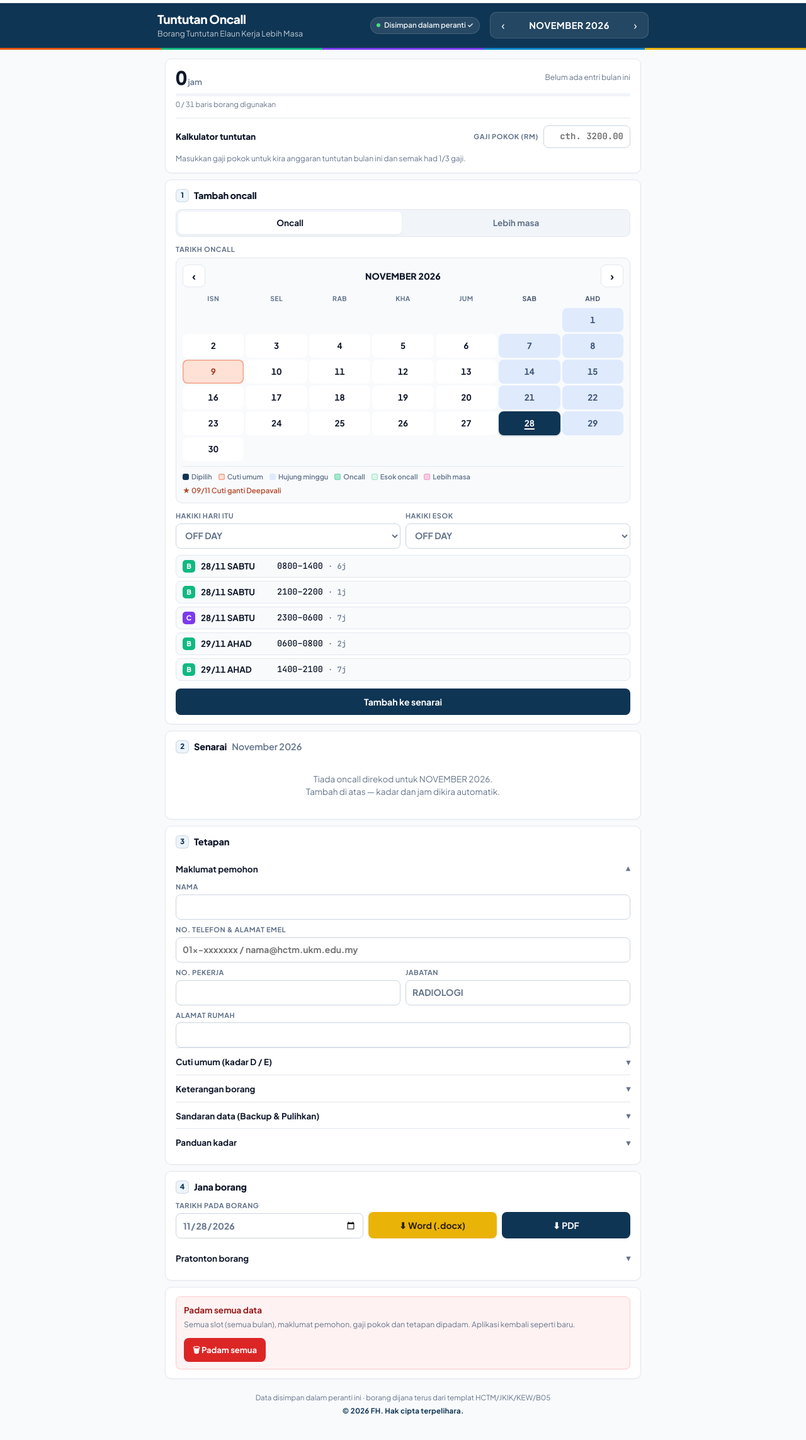
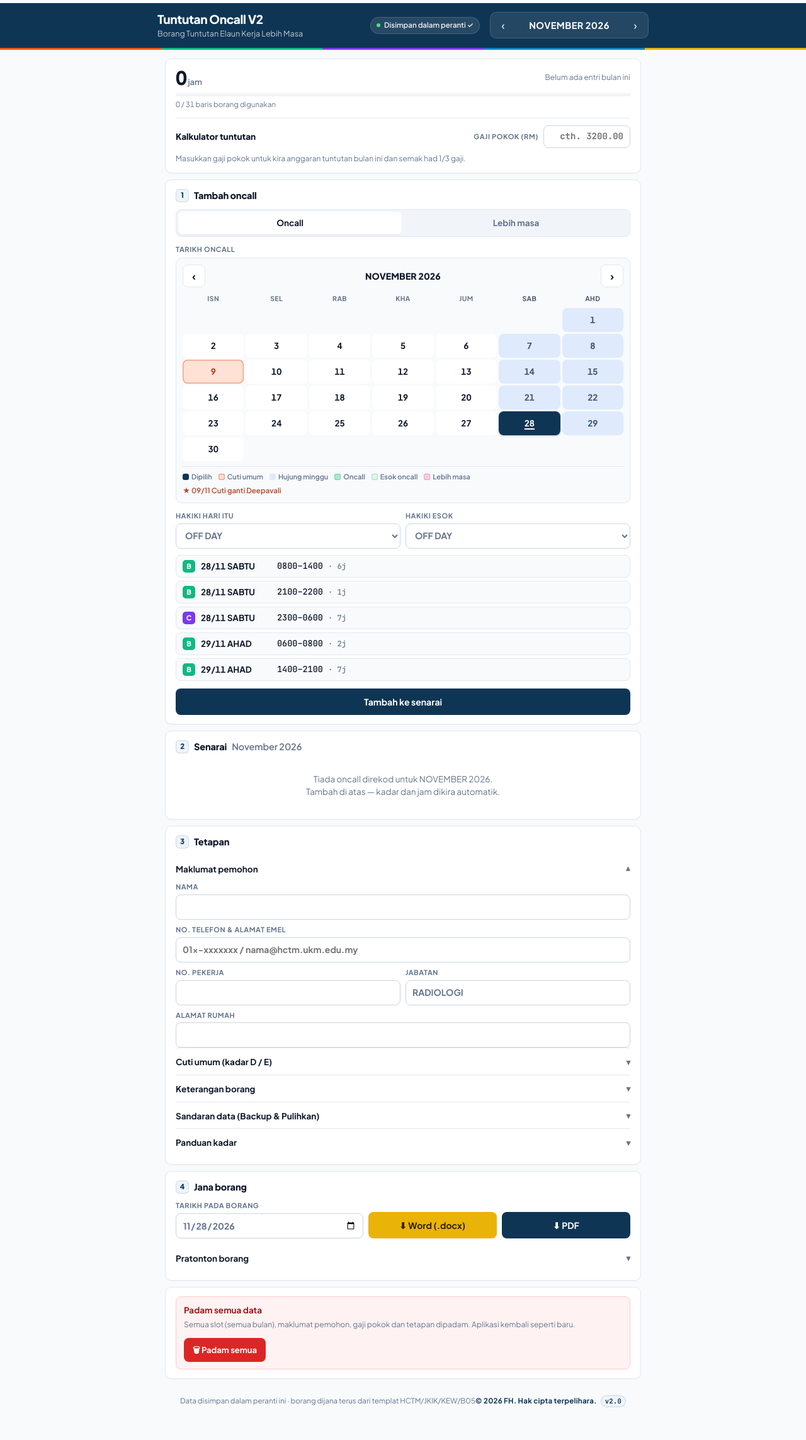
Before and after one commit to radiologyhctm/radiologyoncall, a plain HTML site: page index.html in a window 1280 px wide. Shown: the part 46-2332 px from the top of the page at 63% size. Drawn offline with nearby package versions, Linux system fonts and the light colour scheme.

Commit message:
Release v2.0: Tuntutan Oncall V2 heading, footer version badge, and cache busting

```diff
--- a/index.html
+++ b/index.html
@@ -3,7 +3,7 @@
 <head>
 <meta charset="utf-8">
 <meta name="viewport" content="width=device-width, initial-scale=1">
-<title>Tuntutan Oncall – Borang Kerja Lebih Masa</title>
+<title>Tuntutan Oncall V2 – Borang Kerja Lebih Masa</title>
 <meta name="theme-color" content="#0f3554">
 <meta name="apple-mobile-web-app-capable" content="yes">
 <meta name="mobile-web-app-capable" content="yes">
@@ -15,7 +15,7 @@
 <link href="https://fonts.googleapis.com/css2?family=Plus+Jakarta+Sans:wght@400;500;600;700;800&family=JetBrains+Mono:wght@500;700&display=swap" rel="stylesheet">
 <script src="https://cdnjs.cloudflare.com/ajax/libs/jszip/3.10.1/jszip.min.js"></script>
 <script src="https://cdnjs.cloudflare.com/ajax/libs/jspdf/2.5.1/jspdf.umd.min.js"></script>
-<link rel="stylesheet" href="style.css">
+<link rel="stylesheet" href="style.css?v=2.0">
 </head>
 <body>
 <div class="logobar"><div class="wrap lb">
@@ -28,7 +28,7 @@
   <div class="wrap">
     <div class="brand">
       <div>
-        <h1>Tuntutan Oncall</h1>
+        <h1>Tuntutan Oncall V2</h1>
         <p>Borang Tuntutan Elaun Kerja Lebih Masa</p>
       </div>
       <span class="save" id="saveState">Memuatkan…</span>
@@ -202,13 +202,13 @@
       <button class="btn" id="wipeAll">🗑 Padam semua</button>
     </div>
   </section>
-  <footer>Data disimpan dalam peranti ini · borang dijana terus dari templat HCTM/JKIK/KEW/B05<div class="copy">© 2026 FH. Hak cipta terpelihara.</div></footer>
+  <footer>Data disimpan dalam peranti ini · borang dijana terus dari templat HCTM/JKIK/KEW/B05<div class="copy">© 2026 FH. Hak cipta terpelihara. <span class="ver" id="appVer">v2.0</span></div></footer>
 </main>
 
 <div class="toast" id="toast"></div>
 <div class="modal" id="modal"><div class="box"><p id="mText"></p><div class="acts"><button class="btn ghost" id="mNo">Batal</button><button class="btn pri" id="mYes">Ya</button></div></div></div>
 
-<script src="core.js"></script>
-<script src="app.js"></script>
+<script src="core.js?v=2.0"></script>
+<script src="app.js?v=2.0"></script>
 </body>
 </html>
--- a/style.classic.css
+++ b/style.classic.css
@@ -447,7 +447,8 @@ details[open]>summary::after{transform:rotate(180deg)}
 .modal .acts .btn{min-height:38px;padding:8px 14px}
 
 footer{color:var(--muted);font-size:11.5px;text-align:center;padding:12px 8px 4px}
-footer .copy{margin-top:4px;font-weight:700;color:var(--navy);letter-spacing:.02em}
+footer .copy{margin-top:4px;font-weight:700;color:var(--navy);letter-spacing:.02em;display:inline-flex;align-items:center;gap:6px;flex-wrap:wrap;justify-content:center}
+footer .ver{font-family:"JetBrains Mono",ui-monospace,monospace;font-size:10.5px;font-weight:700;padding:1px 6px;border-radius:999px;background:var(--navy-soft);color:var(--navy);border:1px solid rgba(15,53,84,.14)}
 
 .bkbtns{display:grid;grid-template-columns:1fr 1fr;gap:8px;margin-top:8px}
 
--- a/style.css
+++ b/style.css
@@ -447,7 +447,8 @@ details[open]>summary::after{transform:rotate(180deg)}
 .modal .acts .btn{min-height:38px;padding:8px 14px}
 
 footer{color:var(--muted);font-size:11.5px;text-align:center;padding:12px 8px 4px}
-footer .copy{margin-top:4px;font-weight:700;color:var(--navy);letter-spacing:.02em}
+footer .copy{margin-top:4px;font-weight:700;color:var(--navy);letter-spacing:.02em;display:inline-flex;align-items:center;gap:6px;flex-wrap:wrap;justify-content:center}
+footer .ver{font-family:"JetBrains Mono",ui-monospace,monospace;font-size:10.5px;font-weight:700;padding:1px 6px;border-radius:999px;background:var(--navy-soft);color:var(--navy);border:1px solid rgba(15,53,84,.14)}
 
 .bkbtns{display:grid;grid-template-columns:1fr 1fr;gap:8px;margin-top:8px}
 
```
